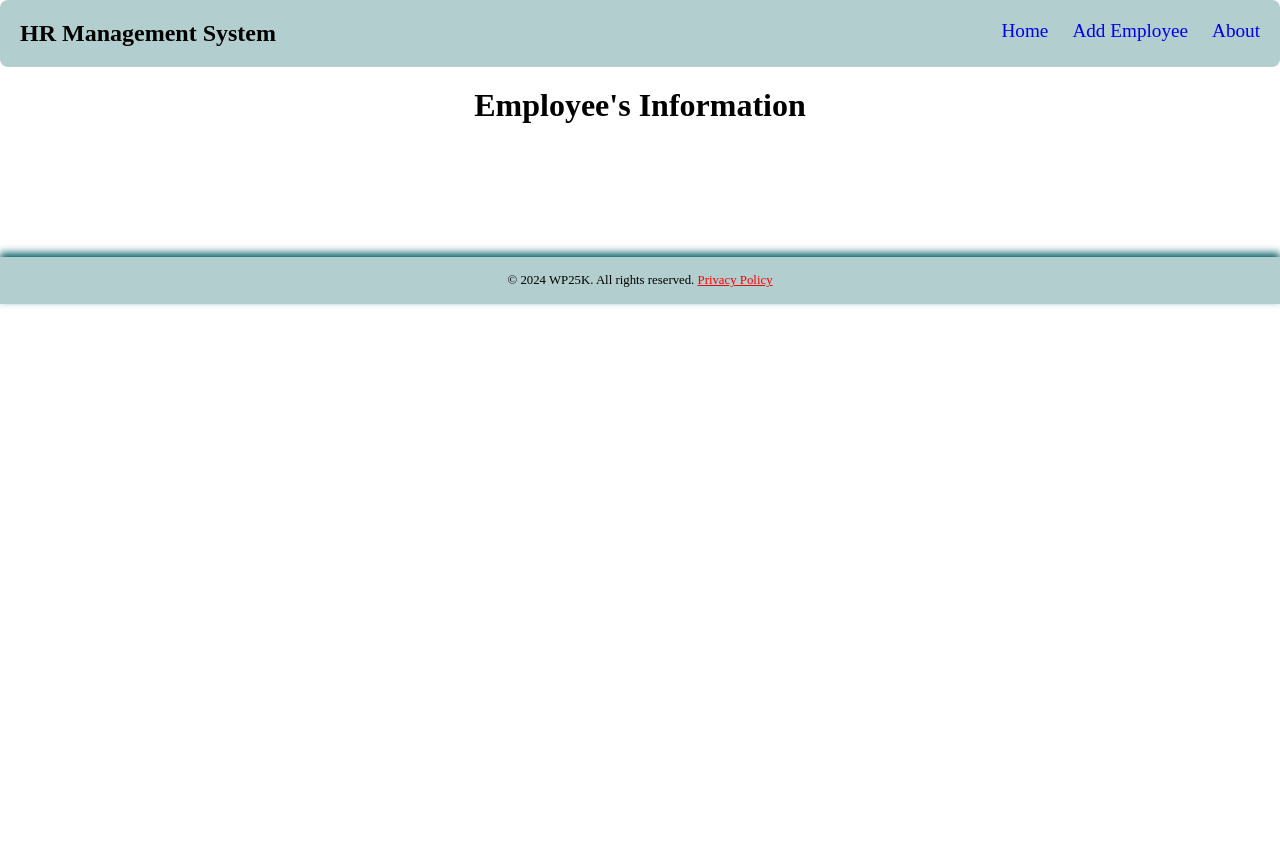
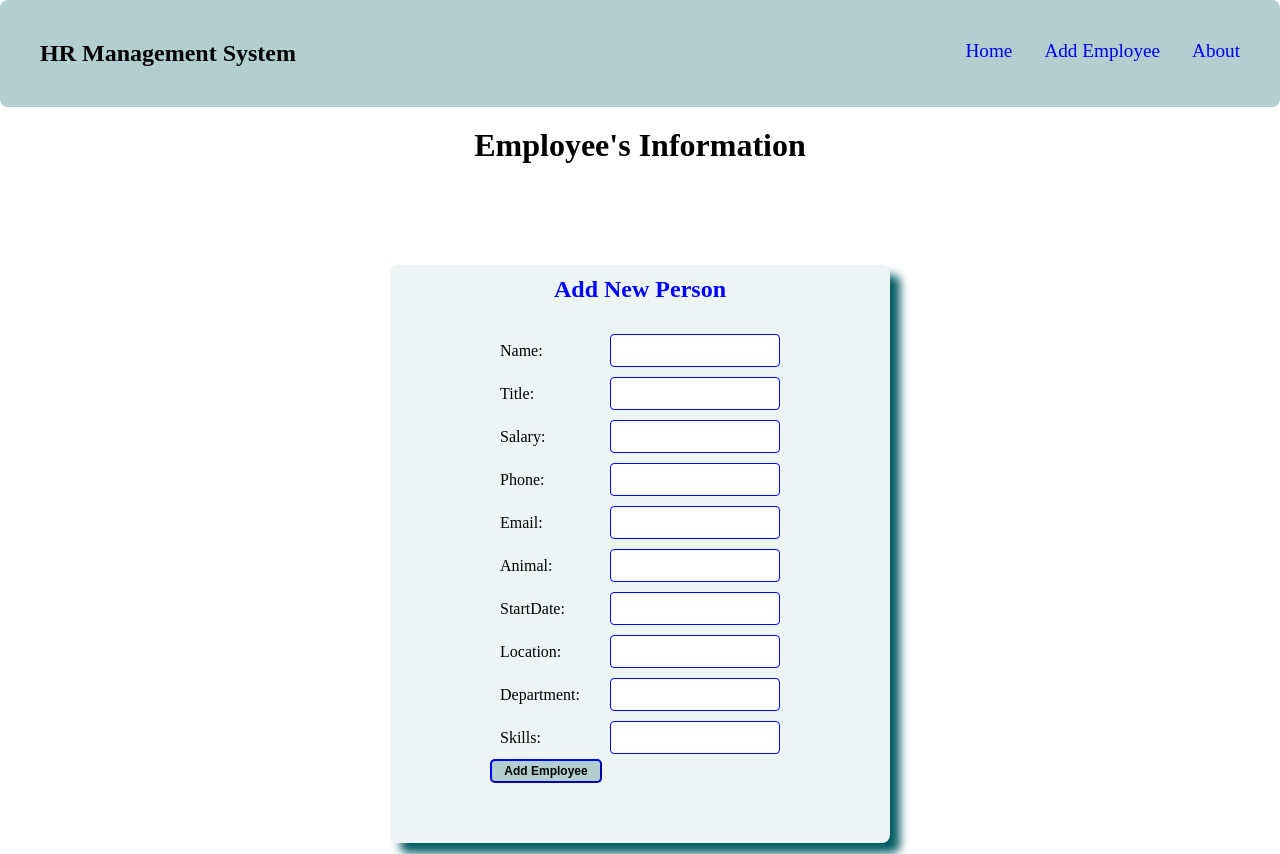
Before and after one commit to BitaYeganeh/hrApp, a React (Vite) app: page /add in a window 1280 px wide. Shown: the top 854 px of the page. Before the commit the page ends 800 px from the top, so only its background shows below. Built offline with nearby package versions, Linux system fonts and the light colour scheme.

Commit message:
step3 completed

```diff
--- a/src/App.jsx
+++ b/src/App.jsx
@@ -1,23 +1,77 @@
-import React from "react";
+import React, { useState } from "react";
 import { BrowserRouter as Router, Routes, Route } from "react-router-dom";
 import './App.css'
 
 import Header from "./components/Header";
+import About from "./pages/About";
+
+import PersonList from "./components/PersonList";
+import { employees as employeeData } from "./data/employees";
 import Footer from "./components/Footer";
-import PersonList from "./components/PersonList";
-import About from "./pages/About";
+import AddEmployee from "./pages/AddEmployee";
 
 
 function App() {
+  const [employees, setEmployees] = useState(employeeData)
+  const [formData, setFormData] = useState({
+    name:"",
+    title:"",
+    salary:"",
+    phone:"",
+    email:"",
+    animal:"",
+    startDate:"",
+    location:"",
+    department:"",
+    skills:""
+
+  })
+  const onAddEmployee = () => {
+    setEmployees([
+      ...employees,
+      {
+        id: Date.now(),
+        name: formData.name,
+        title: formData.title,
+        salary: formData.salary,
+        phone: formData.phone,
+        email: formData.email,
+        animal: formData.animal,
+        startDate: formData.startDate,
+        location:formData.location,
+        department:formData.department,
+        skills:formData.skills.split(",").map(skill => skill.trim()),
+
+
+      },
+    ]);
+
+  };
+
+
   return (
     <Router>
       <Header/>
       <h1 className="siteTitle">Employee's Information</h1>
        <div className="container">
           <Routes>
-            <Route path="/" element={<PersonList />} />
+            <Route path="/" element={<PersonList employees={employees} />} />
             <Route path="/about" element={<About />} />
+
+              <Route
+                path="/add"
+                element={
+                  <AddEmployee
+                    formData={formData}
+                    setFormData={setFormData}
+                    onAddEmployee={onAddEmployee}
+                  />
+                }
+                />
           </Routes>
+
+
+
        </div>
       <Footer />
     </Router>
--- a/src/components/Footer.module.css
+++ b/src/components/Footer.module.css
@@ -2,15 +2,15 @@
   background-color: rgb(178, 206, 206);
   padding: 30px;
   box-shadow: 0 -4px 8px rgba(4, 92, 100);
-  font-size: 0.8rem;
+  font-size: 1rem;
   text-align: center;
   padding: 1rem;
 }
 .footer a {
-  color: red;
+  color: blue;
 }
 
 .footer a:hover {
-  color: blue;
+  color: red;
   text-decoration: underline;
 }
--- a/src/components/Header.jsx
+++ b/src/components/Header.jsx
@@ -8,7 +8,7 @@ const Header = () => {
             <nav className={styles.nav}>
         <ul className={styles.navList}>
           <li><Link to="/" className={styles.navLink}>Home</Link></li>
-          <li><Link to="/add-employee" className={styles.navLink}>Add Employee</Link></li>
+          <li><Link to="/add" className={styles.navLink}>Add Employee</Link></li>
           <li><Link to="/about" className={styles.navLink}>About</Link></li>
         </ul>
       </nav>
--- a/src/components/Header.module.css
+++ b/src/components/Header.module.css
@@ -2,7 +2,7 @@
     display:flex;
     justify-content: space-between;
     background-color: rgb(178, 206, 206);
-    padding:20px;
+    padding:40px;
     text-align: center;
     font-size: 1.2rem;
     border-radius: 8px;
@@ -10,9 +10,6 @@
 }
 .header h1 {
   font-size: 1.5rem;
-}
-.title{
-  font-weight: bold;
 }
 .nav {
   margin: 0;
@@ -23,7 +20,7 @@
 .navList {
   list-style: none;
   display: flex;
-  gap: 1.5rem;
+  gap: 2rem;
   padding: 0;
   margin: 0;
 }
--- a/src/components/PersonList.jsx
+++ b/src/components/PersonList.jsx
@@ -1,9 +1,10 @@
 import PersonCard from "./PersonCard";
 import styles from "./PersonList.module.css";
-import {employees} from "../data/employees";
 import {calculateWorkExperience} from "../utils/calculateWorkExperience"
 
-const PersonList = () => {
+
+
+const PersonList = ({employees}) => {
 
 return (
 
@@ -11,17 +12,18 @@ return (
     {employees.map((employee) => (
         <PersonCard
             key={employee.id}
-            name={employee.name}
-            title={employee.title}
+            {...employee}
+            //name={employee.name}
+            //title={employee.title}
             workExperience={calculateWorkExperience(employee.startDate)}
-            salary={employee.salary}
-            phone={employee.phone}
-            email={employee.email}
-            animal={employee.animal}
-            startDate={employee.startDate}
-            location={employee.location}
-            department={employee.department}
-            skills={employee.skills}
+            //salary={employee.salary}
+            //phone={employee.phone}
+            //email={employee.email}
+            //animal={employee.animal}
+            //startDate={employee.startDate}
+            //location={employee.location}
+            //department={employee.department}
+            //skills={employee.skills}
         />
     ))}
     </div>
--- a/src/pages/About.module.css
+++ b/src/pages/About.module.css
@@ -2,7 +2,8 @@
   max-width: 900px;
   margin: 3rem auto;
   padding: 2rem 3rem;
-  background-color: rgb(178, 206, 206);
+  background-color: rgb(237, 244, 244);
+  text-align: left;
   border-radius: 16px;
   box-shadow: 0 4px 12px rgba(0, 0, 0, 0.08);
   line-height: 1.7;
--- a/src/pages/AddEmployee.jsx
+++ b/src/pages/AddEmployee.jsx
@@ -1,17 +1,29 @@
-import styles from "./pages/AddEmployee.module.css";
+import styles from "./AddEmployee.module.css";
+import React from "react";
+import { useNavigate } from "react-router-dom";
 
-const AddEmployee = ({employeeData, setEmployeeData, handleClick}) => {
-
+const AddEmployee = ({formData, setFormData, onAddEmployee }) => {
+const navigate = useNavigate();
 const handleChange = (e) => {
-setEmployeeData((prevState) => {
+setFormData((prevState) => {
     return {...prevState, [e.target.name]: e.target.value}
 });
 
 };
 const handleSubmit = (e) => {
 e.preventDefault();
-handleClick();
-setEmployeeData({
+
+//BUILD NEW EMPLOYEE OBJECT:
+const newEmployee = {
+    id: Date.now(), // CREATE A UNIQUE ID
+    ...formData,
+    skills:formData.skills.split(",").map(skill => skill.trim())
+};
+
+onAddEmployee(newEmployee); //PASS THE NEW EMPLOYEE TO THE PARENT
+
+//RESET FORM
+setFormData({
     name:"",
     title:"",
     salary:"",
@@ -24,98 +36,124 @@ setEmployeeData({
     skills:"",
 
 });
+
+alert("Employee added successfully!");
+navigate("/"); //REDIRECT TO THE MAIN PAGE (HOME) AFTER ADDING A NEW EMPLOYEE
 };
 
+
 return (
-    <div className={styles.formContainer}>
-        <form onSubmit={handleSubmit}>
-
+    <div className={styles.Container}>
+        <h2 className={styles.heading}>Add New Person</h2>
+        <form className={styles.form} onSubmit={handleSubmit}>
+            <div>
             <label htmlFor="name">Name:</label>
             <input
                 id="name"
                 name="name"
-                value={employeeData.name}
+                value={formData.name}
                 onChange={handleChange}
             />
+            </div>
 
+            <div>
             <label htmlFor="title">Title:</label>
             <input
                 id="title"
                 name="title"
-                value={employeeData.title}
+                value={formData.title}
                 onChange={handleChange}
             />
+            </div>
 
-            <label htmlFor="salary">Salary:€</label>
+            <div>
+            <label htmlFor="salary">Salary:</label>
             <input
                 id="salary"
                 name="salary"
-                value={employeeData.salary}
+                value={formData.salary}
                 onChange={handleChange}
             />
+            </div>
 
+            <div>
             <label htmlFor="phone">Phone:</label>
             <input
                 id="phone"
                 name="phone"
-                value={employeeData.phone}
+                value={formData.phone}
                 onChange={handleChange}
             />
+            </div>
 
+            <div>
             <label htmlFor="email">Email:</label>
             <input
                 id="email"
                 name="email"
-                value={employeeData.email}
+                value={formData.email}
                 onChange={handleChange}
             />
+            </div>
 
+            <div>
             <label htmlFor="animal">Animal:</label>
             <input
                 id="animal"
                 name="animal"
-                value={employeeData.animal}
+                value={formData.animal}
                 onChange={handleChange}
             />
+            </div>
 
+            <div>
             <label htmlFor="startDate">StartDate:</label>
             <input
                 id="startDate"
                 name="startDate"
-                value={employeeData.startDate}
+                value={formData.startDate}
                 onChange={handleChange}
             />
+            </div>
 
+            <div>
             <label htmlFor="location">Location:</label>
             <input
                 id="location"
                 name="location"
-                value={employeeData.location}
+                value={formData.location}
                 onChange={handleChange}
             />
+            </div>
 
+
+            <div>
             <label htmlFor="department">Department:</label>
             <input
                 id="department"
                 name="department"
-                value={employeeData.department}
+                value={formData.department}
                 onChange={handleChange}
             />
+            </div>
 
+            <div>
             <label htmlFor="skills">Skills:</label>
             <input
                 id="skills"
                 name="skills"
-                value={employeeData.skills}
+                value={formData.skills}
                 onChange={handleChange}
             />
+            </div>
+
 
             <button
                type="submit"
-               className='button'
+               className={styles.button}
                >Add Employee</button>
+         </form>
 
-        </form>
 
     </div>
 );
--- a/src/pages/AddEmployee.module.css
+++ b/src/pages/AddEmployee.module.css
@@ -1,11 +1,68 @@
-.formContainer {
+.Container {
   display: flex;
   flex-direction: column;
-  align-items: left;
-  background-color: #fff;
-  padding: 20px;
+  align-items: center;
+  background-color: rgb(237, 244, 244);
+  border-radius: 8px;
+  box-shadow: 10px 10px 10px rgb(4, 92, 100);
+  padding: 50px;
   margin: 2rem auto;
-  width: 300px;
-  border-radius: 8px;
+  padding-top: 1px;
+  width:400px;
+  gap:1rem;
+}
+.heading{
+  color:blue;
+  text-align: center;
+  padding-bottom: 10px;
   padding-top: 10px;
 }
+
+.form{
+  display:flex;
+  flex-direction: column;
+  border-radius: 8px;
+  border-color: blue;
+  width:300px;
+  gap:5px;
+  padding-bottom: 10px;
+}
+.form label {
+  font-weight: 300;
+  margin-bottom: 5px;
+  width:100px;
+  margin-left: 10px;
+  margin-top: 10px;
+  text-align: left;
+}
+.form div {
+  display: flex;
+  align-items: center;
+  gap: 10px;
+}
+
+.form input {
+  flex:1;
+  padding: 0.5rem 0.6rem;
+  border: 1px solid blue;
+  border-radius: 4px;
+  width: 100%;
+  box-sizing: border-box;
+  margin-top: 5px;
+  margin-right: 10px;
+}
+.button{
+  background-color:  rgb(178, 206, 206);
+  width: 7rem;
+  height: 1.5rem;
+  border-color: blue;
+  font-size: 12px;
+  font-weight: bold;
+  border-radius: 5px;
+
+}
+.button:hover {
+  background-color: blue;
+  color: white;
+  border: white;
+}
```
